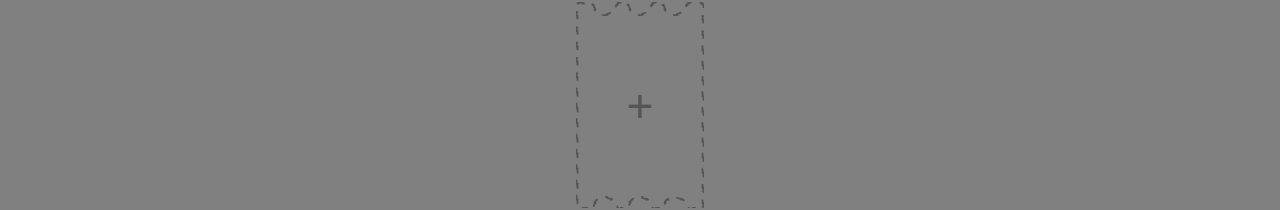
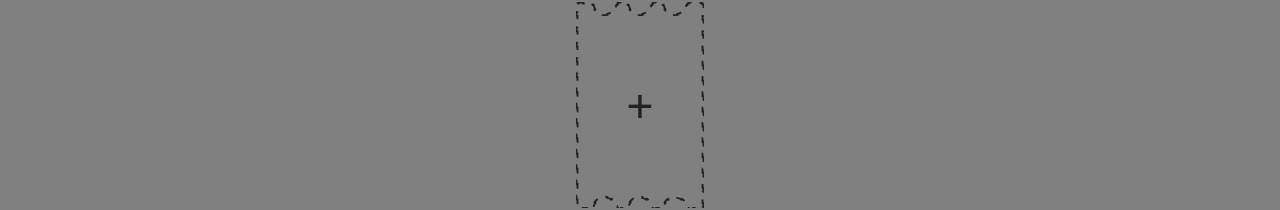
Before and after one commit to wotschofsky/ceipt-frontend, a Next.js app: page / in a window 1280 px wide. Shown: the part 255-465 px from the top of the page. Built offline with nearby package versions, Linux system fonts and the light colour scheme.

Commit message:
feat: loading state for create receipt flow

```diff
--- a/components/ImageInput/imageInput.module.css
+++ b/components/ImageInput/imageInput.module.css
@@ -10,14 +10,16 @@
 .input { display: none; }
 
 .placeholderSvg path {
-    stroke: #555;
+    stroke: #222;
 
     transition-duration: 100ms;
 }
 
 .placeholderSvg:hover path {
 
-    fill: rgba(255, 255, 255, 0.05);
+    /* fill: rgba(255, 255, 255, 0.05); */
+
+    stroke: #ddd;
 }
 
 .label {
@@ -48,7 +50,12 @@
 
     font-size: 3rem;
 
-    color: #555;
+    color: #222;
+
+    transition-duration: 100ms;
+}
+.container:hover .placeholderText {
+    color: #ddd;
 }
 
 .placeholderSvg {
--- a/pages/index.tsx
+++ b/pages/index.tsx
@@ -1,14 +1,15 @@
 import { useRouter } from 'next/router';
 import { useEffect, useState } from 'react';
 import { useForm } from 'react-hook-form';
+import { FaSpinner } from 'react-icons/fa';
 
 import Button from '../components/Button';
-import Header from '../components/Header';
 import ImageInput, { FullFileValue } from '../components/ImageInput';
-import ReceiptCard from '../components/ReceiptCard';
 import ReceiptSvg from '../components/ReceiptSvg';
 import TextInput from '../components/TextInput';
 import apiClient from '../services/apiClient';
+
+import spinStyle from "../components/spinner.module.css"
 
 interface DefaultState {
   type: 'DEFAULT';
@@ -24,8 +25,15 @@ interface ReadyToSubmitState {
   fileData: FullFileValue;
   receiptData: any;
 }
+interface SubmittingState {
+  type: 'SUBMITTING';
 
-type PageState = DefaultState | LoadingState | ReadyToSubmitState;
+  fileData: FullFileValue;
+  receiptData: any;
+}
+
+
+type PageState = DefaultState | LoadingState | ReadyToSubmitState | SubmittingState;
 
 const defaultState: DefaultState = { type: 'DEFAULT' };
 
@@ -61,10 +69,12 @@ export default function Page() {
     return (
       <ImageInput useFormValue={useFormValue} field="fileValue" />
     );
-  if (pageState.type === 'READY_TO_SUBMIT') {
+  if (pageState.type === 'READY_TO_SUBMIT' || pageState.type === "SUBMITTING") {
     const postDings = async (values: any) => {
 
       if (!values.username) return
+
+      setPageState(prev => ({...prev, type: "SUBMITTING"}))
 
       const data = await apiClient().createReceipt({ ...pageState.receiptData, ownerName: values.username });
 
@@ -83,7 +93,7 @@ export default function Page() {
             <ReceiptSvg receipt={pageState.receiptData} style={{ width: "100%" }} />
           </div>
 
-          <Button label="Post Receipt" type="submit" />
+          <Button label={pageState.type === "SUBMITTING" ? <FaSpinner className={spinStyle.spin} /> : "Post Receipt"} type="submit" />
         </div>
       </form>
 
```
